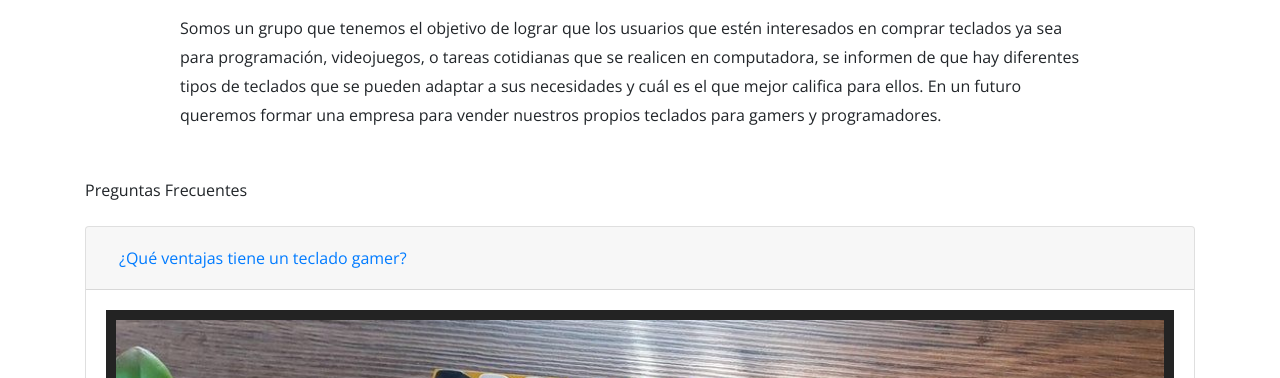
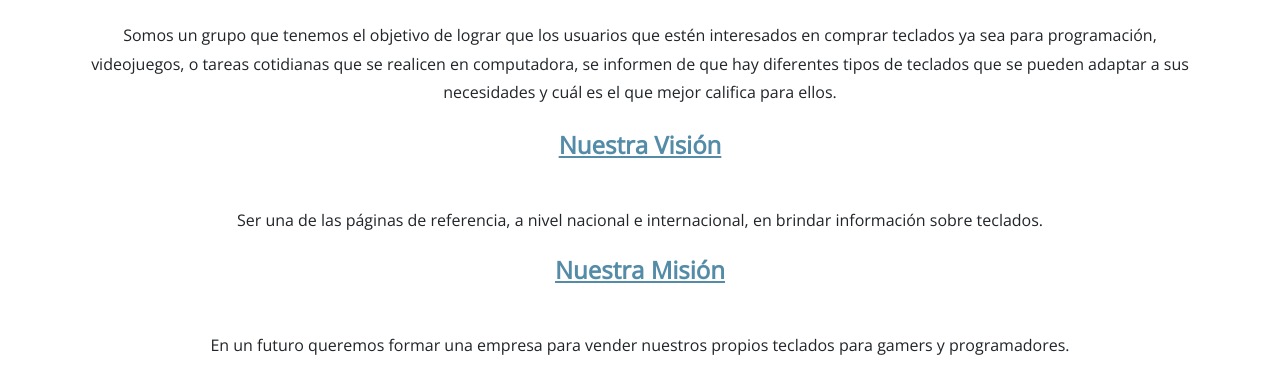
Before and after one commit to Ramiro-Segura/Project, a website: page nosotros.html in a window 1280 px wide. Shown: the part 581-959 px from the top of the page. Drawn offline with nearby package versions, Linux system fonts and the light colour scheme.

Commit message:
modificando nosotros y gaming

```diff
--- a/nosotros.html
+++ b/nosotros.html
@@ -45,47 +45,13 @@
     </div>
     <!------Main------>
     <div class= "container">
-      <div class= "row justify-content-center">
-        <h2>Somos Rham</h2>
-        <div class= "col-lg-10 d-flex">
-          <p class= "info">Somos un grupo que tenemos el objetivo de lograr que los usuarios que estén interesados en comprar teclados ya sea para programación, videojuegos, o tareas cotidianas que se realicen en computadora, se informen de que hay diferentes tipos de teclados que se pueden adaptar a sus necesidades y cuál es el que mejor califica para ellos. En un futuro queremos formar una empresa para vender nuestros propios teclados para gamers y programadores.</p>
-        </div>
-      </div>
-      <p>Preguntas Frecuentes</p>
-      <div id= "accordion">
-        <div class= "card">
-          <div class= "card-header" id= "headingOne">
-            <h5 class= "mb-0">
-              <button class= "btn btn-link" data-toggle= "collapse" data-target= "#collapseOne" aria-expanded= "true" aria-controls= "collapseOne">
-              ¿Qué ventajas tiene un teclado gamer?
-              </button>
-            </h5>
-          </div>
-          <div id= "collapseOne" class= "collapse show" aria-labelledby= "headingOne" data-parent= "#accordion">
-            <div class= "card-body">
-              <img class= "img" src= "media/keyc9.jpg" alt= "teclado">
-              <p>Para cualquier juego en línea, multijugador o entretenimiento que requiera combinar diferentes teclas en un mismo mando, es muy necesario un teclado gaming mecánico.</p>
-              <p>Lo que hace distinto un teclado mecánico de otros tipos, es que cuenta con un sistema propio de presión, haciendo que cada una de las teclas sea independiente una de la otra para funcionar o repararse en caso de que se rompa.</p>
-              <p>La ventaja más destacable de estos teclados gamers respecto a los de membrana es su durabilidad, ya que su estructura mecánica hace que no se desgaste tan rápido por el uso intenso que se le da al jugar.</p>
-              <p>Además de estas importantes ventajas y beneficios, el tiempo en procesar las respuestas es significativamente menor, por lo que se proporciona al usuario exigente como lo es un gamer una mejor experiencia, ágil y eficiente.</p>
-            </div>
-          </div>
-        </div>
-        <div class= "card">
-          <div class= "card-header" id= "headingTwo">
-            <h5 class= "mb-0">
-              <button class= "btn btn-link collapsed" data-toggle= "collapse" data-target= "#collapseTwo" aria-expanded= "false" aria-controls= "collapseTwo">
-              ¿Existen los teclados para programar?
-              </button>
-            </h5>
-          </div>
-          <div id= "collapseTwo" class= "collapse show" aria-labelledby= "headingTwo" data-parent= "#accordion">
-            <div class= "card-body">
-              <img class= "img" src="media/keyc8.jpg" alt= "teclado">
-              <p>Algunos teclados son diseñados de tal manera que les permite a los programadores presionar las teclas mas rápido lo que puede llevar a escribir un poco más de velocidad, mejorar su experiencia y por último mejorar su flujo de trabajo.</p>
-            </div>
-          </div>
-        </div>
+      <div class= "text">
+        <h2 class= "titulosN">Somos Rham</h2>
+        <p class= "info">Somos un grupo que tenemos el objetivo de lograr que los usuarios que estén interesados en comprar teclados ya sea para programación, videojuegos, o tareas cotidianas que se realicen en computadora, se informen de que hay diferentes tipos de teclados que se pueden adaptar a sus necesidades y cuál es el que mejor califica para ellos.</p>
+        <h3 class= "titulosN">Nuestra Visión</h3>
+        <p>Ser una de las páginas de referencia, a nivel nacional e internacional, en brindar información sobre teclados.</p>
+        <h4 class= "titulosN">Nuestra Misión</h4>
+        <p>En un futuro queremos formar una empresa para vender nuestros propios teclados para gamers y programadores.</p>
       </div>
       <!------Footer------>
       <div id= "footer">
--- a/scss/estilos.scss
+++ b/scss/estilos.scss
@@ -100,6 +100,13 @@ p{
 /*Css Nosotros*/
 .info{
 	line-height: 1.8;
+}
+.titulosN{
+	text-decoration: underline;
+	color: #548CA8;
+	font-size: 24px;
+	font-weight: bold;
+	margin-bottom: 3rem;
 }
 /*Css Contacto*/
 .headerOtherSections{
```
Also changed, not shown: gamingyprogramacion.html (+36 -0 lines), css/estilos.css.
